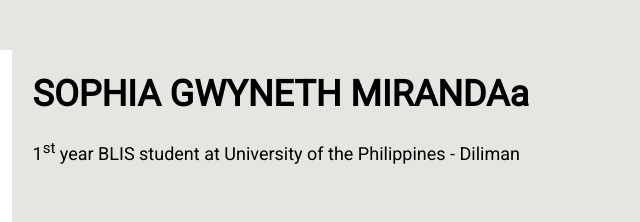
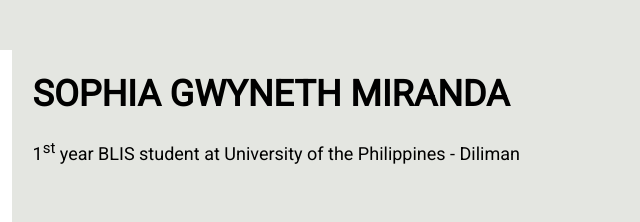
Before and after one commit to sgmrnd/myresume, a plain HTML site: page index.html in a window 1280 px wide. Shown: the top 222 px of the page, 480-1120 px from the left. Drawn offline with Linux system fonts and the light colour scheme.

Commit message:
Update index.html

```diff
--- a/index.html
+++ b/index.html
@@ -16,7 +16,7 @@
      </div>
 
       <div class="card">
-        <h1>SOPHIA GWYNETH MIRANDAa</h1>
+        <h1>SOPHIA GWYNETH MIRANDA</h1>
         <p>
           1<sup>st</sup> year BLIS student at University of the Philippines - Diliman
         </p>
```
